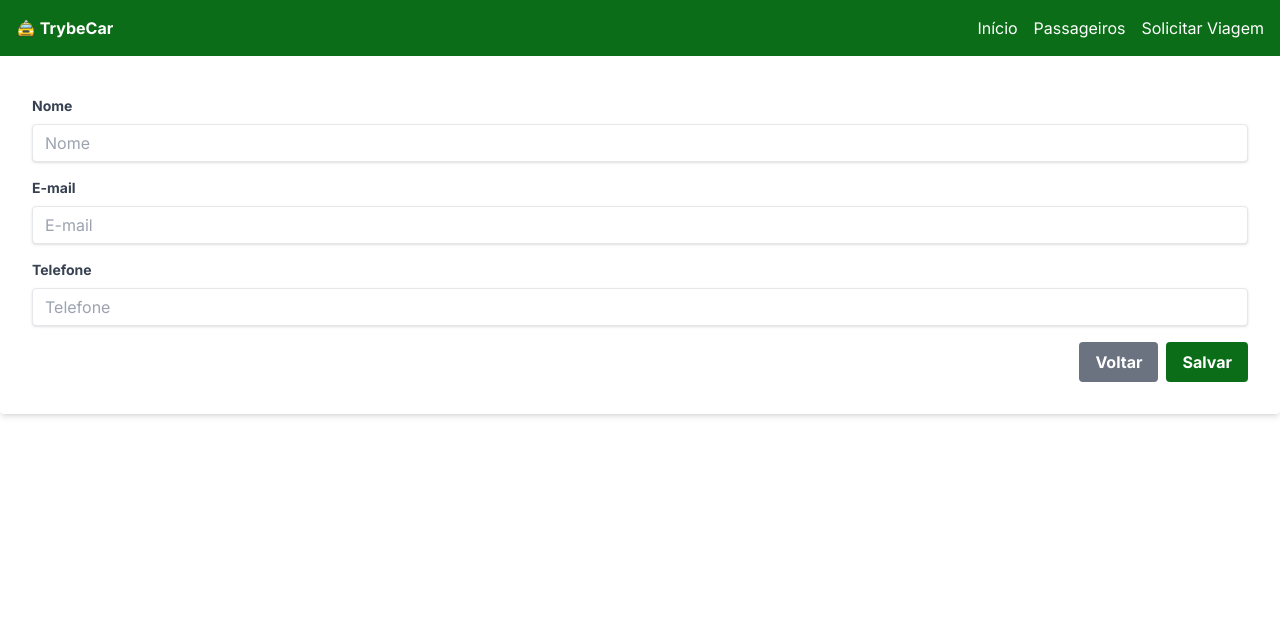
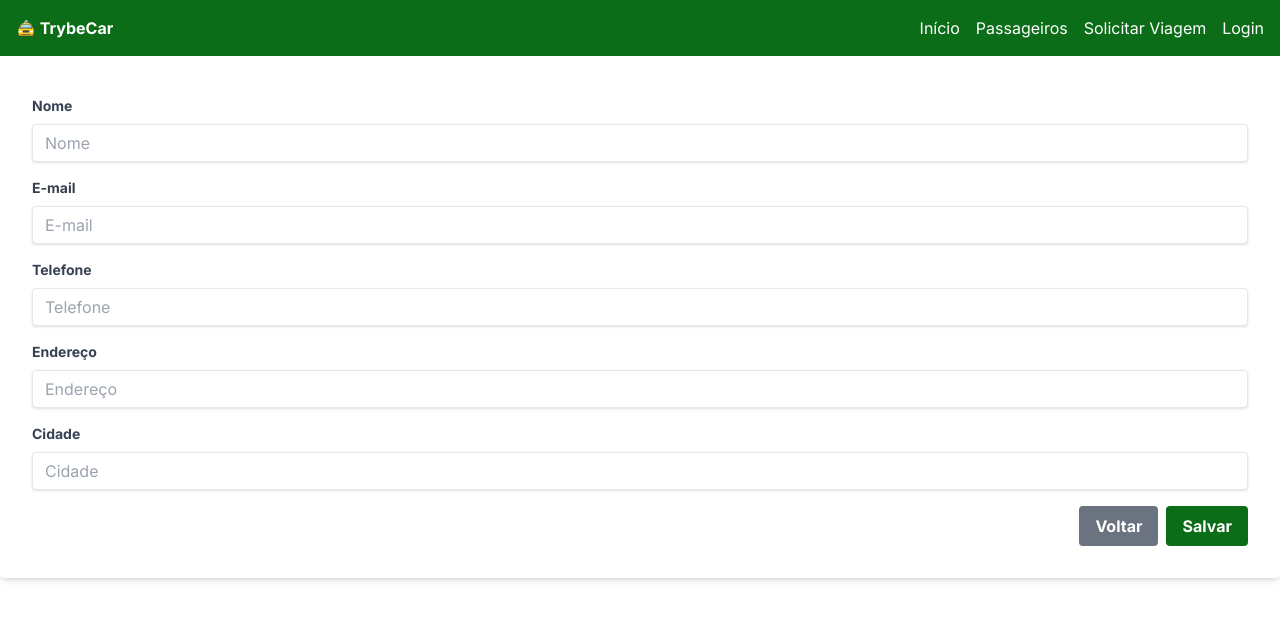
Before and after one commit to renatosousafilho/trybecar-frontend, a Next.js app: page /passengers/add in a window 1280 px wide. Shown: the top 620 px of the page. Built offline with nearby package versions, Linux system fonts and the light colour scheme; no server answers.

Commit message:
feat: adiciona a lógica para fazer login/logout e requisições com token

```diff
--- a/src/app/components/NavBar.tsx
+++ b/src/app/components/NavBar.tsx
@@ -1,6 +1,16 @@
 'use client';
 import Link from 'next/link';
+import { useRouter } from 'next/navigation';
+
 export default function NavBar() {
+  const router = useRouter();
+
+  const handleLogout = (event: React.MouseEvent<HTMLAnchorElement>) => {
+    event.preventDefault();
+    localStorage.removeItem('token');
+    router.push('/login');
+  }
+
   return (
     <nav className="bg-[#0C6D18] p-4">
       <div className="container mx-auto flex">
@@ -16,6 +26,15 @@ export default function NavBar() {
             <li>
               <Link href="/request_travel" className="text-white hover:text-gray-300">Solicitar Viagem</Link>
             </li>
+            {localStorage.getItem('token') ? (
+              <li>
+                <Link href="/logout" className="text-white hover:text-gray-300" onClick={handleLogout}>Logout</Link>
+              </li>
+            ) : (
+              <li>
+                <Link href="/login" className="text-white hover:text-gray-300">Login</Link>
+              </li>
+            )}
           </ul>
         </div>
       </div>
--- a/src/app/login/page.tsx
+++ b/src/app/login/page.tsx
@@ -1,20 +1,54 @@
-import React from 'react'
+'use client'
+
+import React, { useState } from 'react'
+import { login } from '../service/api';
+import { useRouter } from 'next/navigation';
 
 export default function Login() {
+  const [email, setEmail] = useState('');
+  const [password, setPassword] = useState('');
+  const [message, setMessage] = useState('');
+  const [messageBG, setMessageBG] = useState('');
+  const router = useRouter();
+
+  const handleSubmit = (event: React.FormEvent<HTMLFormElement>) => {
+    event.preventDefault();
+
+    login(email, password).then((data) => {
+      console.log(data);
+      localStorage.setItem('token', data.token);
+      setMessageBG('bg-green-500');
+      setMessage('Login realizado com sucesso!');
+      // redirect to home page
+      setTimeout(() => {
+        router.push('/passengers');
+      }, 3000);
+    }).catch((error) => {
+      console.log(error);
+      setMessage(error.message);
+      setMessageBG('bg-red-500');
+    })
+  };
+
   return (
-    <div className="flex items-center justify-center h-screen">
+    <div className="flex items-center justify-center">
       <div className="bg-white p-8 rounded-md shadow-md">
         <h1 className="text-2xl font-bold text-center mb-4">Login</h1>
-        <form className="space-y-4">
+
+        {message && (
+          <p className={`text-white p-4 rounded ${messageBG}`}>{message}</p>
+        )}
+
+        <form className="space-y-4 pt-4" onSubmit={handleSubmit}>
           <div>
             <label htmlFor="email" className="block text-sm font-medium text-gray-700">E-mail</label>
-            <input type="email" name="email" id="email" className="mt-1 block w-full px-3 py-2 bg-white border border-gray-300 rounded-md shadow-sm focus:outline-none focus:ring-blue-500 focus:border-blue-500" />
+            <input type="email" name="email" id="email" className="mt-1 block w-full px-3 py-2 bg-white border border-gray-300 rounded-md shadow-sm focus:outline-none focus:ring-trybe-green-focus focus:border-trybe-green-focus" onChange={(event) => setEmail(event.target.value)} />
           </div>
           <div>
             <label htmlFor="password" className="block text-sm font-medium text-gray-700">Senha</label>
-            <input type="password" name="password" id="password" className="mt-1 block w-full px-3 py-2 bg-white border border-gray-300 rounded-md shadow-sm focus:outline-none focus:ring-blue-500 focus:border-blue-500" />
+            <input type="password" name="password" id="password" className="mt-1 block w-full px-3 py-2 bg-white border border-gray-300 rounded-md shadow-sm focus:outline-none focus:ring-trybe-green-focus focus:border-trybe-green-focus" onChange={(event) => setPassword(event.target.value)} />
           </div>
-          <button type="submit" className="w-full flex justify-center py-2 px-4 border border-transparent rounded-md shadow-sm text-sm font-medium text-white bg-blue-600 hover:bg-blue-700 focus:outline-none focus:ring-2 focus:ring-offset-2 focus:ring-blue-500">
+          <button type="submit" className="w-full flex justify-center py-2 px-4 border border-transparent rounded-md shadow-sm text-sm font-medium text-white bg-trybe-green hover:bg-trybe-green-hover focus:outline-none focus:ring-2 focus:ring-offset-2 focus:ring-trybe-green-focus">
             Entrar
           </button>
         </form>
--- a/src/app/passengers/add/page.tsx
+++ b/src/app/passengers/add/page.tsx
@@ -15,6 +15,8 @@ export default function AddPassenger() {
     name: '',
     email: '',
     phone: '',
+    address: '',
+    city: '',
   });
 
   const handleSubmit = (event: React.FormEvent<HTMLFormElement>) => {
@@ -93,6 +95,34 @@ export default function AddPassenger() {
           />
         </div>
 
+        <div className='mb-4'>
+          <label className="block text-gray-700 text-sm font-bold mb-2" htmlFor="address">
+              Endereço
+          </label>
+          <input
+            type="text"
+            className="shadow appearance-none border rounded w-full py-2 px-3 text-gray-700 leading-tight focus:outline-none focus:shadow-outline"
+            placeholder="Endereço"
+            name='address'
+            value={formData.address}
+            onChange={handleInput}
+          />
+        </div>
+
+        <div className='mb-4'>
+          <label className="block text-gray-700 text-sm font-bold mb-2" htmlFor="city">
+              Cidade
+          </label>
+          <input
+            type="text"
+            className="shadow appearance-none border rounded w-full py-2 px-3 text-gray-700 leading-tight focus:outline-none focus:shadow-outline"
+            placeholder="Cidade"
+            name='city'
+            value={formData.city}
+            onChange={handleInput}
+          />
+        </div>
+
         <div className="flex justify-end">
           <button
             className="bg-gray-500 text-white font-bold py-2 px-4 rounded focus:outline-none focus:shadow-outline"
--- a/src/app/service/api.ts
+++ b/src/app/service/api.ts
@@ -10,10 +10,12 @@ export const getAllPassengers = async () => {
 };
 
 export const createPassenger = async (passenger: Passenger) => {
+  const token = localStorage.getItem('token');
   const response = await fetch(`${BASE_URL}/passengers`, {
     method: 'POST',
     headers: {
       'Content-Type': 'application/json',
+      'Authorization': `Bearer ${token}`,
     },
     body: JSON.stringify(passenger),
   });
@@ -36,11 +38,31 @@ export const createTravel = async (travel: Travel) => {
       }))
     })
   });
+  const data = await response.json();
 
   if (!response.ok) {
-    throw new Error();
+    throw new Error(data.message);
   }
 
-  const data = await response.json();
+
   return data;
 }
+
+export const login = async (email: string, password: string) => {
+  console.log(email, password);
+  const response = await fetch(`${BASE_URL}/login`, {
+    method: 'POST',
+    headers: {
+      'Content-Type': 'application/json',
+    },
+    body: JSON.stringify({ email, password }),
+  });
+  const data = await response.json();
+
+  if (!response.ok) {
+    throw new Error(data.message);
+  }
+
+
+  return data;
+}
--- a/tailwind.config.ts
+++ b/tailwind.config.ts
@@ -8,8 +8,12 @@ const config: Config = {
   ],
   theme: {
     extend: {
+      colors: {
+        "trybe-green": "#0C6D18",
+        "trybe-green-hover": "#0D7632",
+        "trybe-green-focus": "#0E844C",
+      },
       backgroundImage: {
-        "trybe-green": "#0C6D18",
         "gradient-radial": "radial-gradient(var(--tw-gradient-stops))",
         "gradient-conic":
           "conic-gradient(from 180deg at 50% 50%, var(--tw-gradient-stops))",
```
